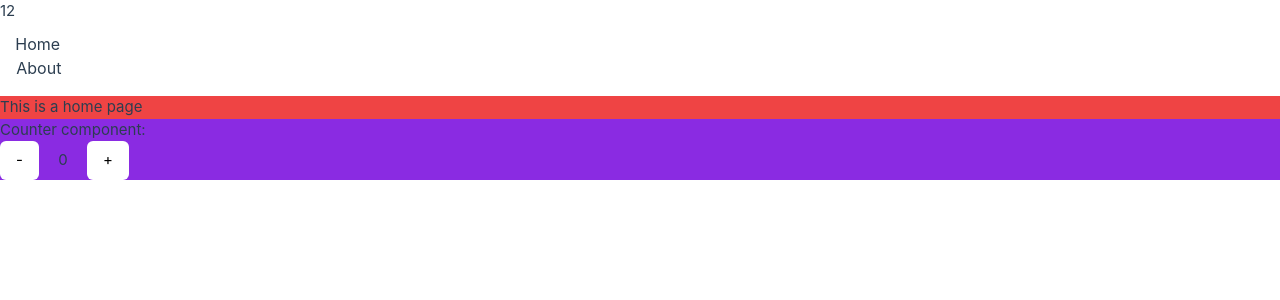
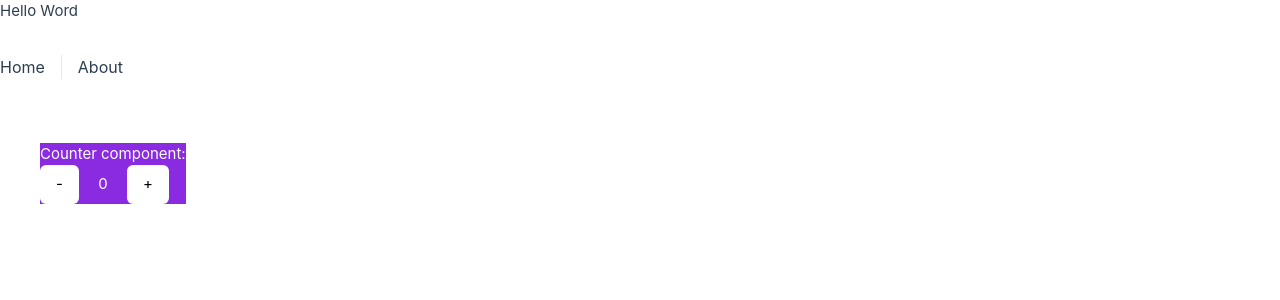
Before and after one commit to piotrkrysiak/vue-playground, a Vue app: page / in a window 1280 px wide. Shown: the top 300 px of the page. Built offline with nearby package versions, Linux system fonts and the light colour scheme.

Commit message:
Quick refactor

```diff
--- a/src/App.vue
+++ b/src/App.vue
@@ -6,7 +6,7 @@ import HelloWorld from '@/components/HelloWorld.vue'
 <template>
   <header>
     <div class="wrapper">
-      <HelloWorld v-bind:msg="5" />
+      <HelloWorld msg="Hello Word" />
 
       <nav>
         <RouterLink to="/">Home</RouterLink>
--- a/src/components/CounterItem.vue
+++ b/src/components/CounterItem.vue
@@ -18,6 +18,7 @@ const decrement = () => {
 const positive = computed(() => count.value.number > 0)
 </script>
 <template>
+  <div class="px-5 lg:px-10 max-w-max">
     <div :class="{ active: positive || count.number === 0 }">
       <h1>{{ msg }}</h1>
       <div class="flex gap-2 items-center">
@@ -36,10 +37,12 @@ const positive = computed(() => count.value.number > 0)
         </button>
       </div>
     </div>
+  </div>
 </template>
 
 <style scoped>
 .active {
   background-color: blueviolet;
+  @apply text-white;
 }
 </style>
--- a/src/components/HelloWorld.vue
+++ b/src/components/HelloWorld.vue
@@ -1,11 +1,11 @@
 <script setup lang="ts">
 defineProps<{
-  msg: number
+  msg: string
 }>()
 </script>
 
 <template>
   <div class="greetings">
-    <h1>{{ msg + 7 }}</h1>
+    <h1>{{ msg }}</h1>
   </div>
 </template>
--- a/src/components/PokemonCard.vue
+++ b/src/components/PokemonCard.vue
@@ -1,15 +1,9 @@
 <script setup lang="ts">
-import { computed } from 'vue'
-
-const props = defineProps<{
+defineProps<{
   id: number
   name: string
   url: string
 }>()
-
-const imageUrl = computed(() => {
-  return `https://jherr-pokemon.s3.us-west-1.amazonaws.com/${props.url}`
-})
 </script>
 
 <template>
@@ -18,7 +12,11 @@ const imageUrl = computed(() => {
       class="aspect-square p-6 md:p-8 lg:p-10 rounded-2xl bg-white shadow-2xl hover:shadow-sm hover:scale-[1.015] transform transition-all duration-300 ease-in-out hover:bg-white"
     >
       <h3 class="text-black text-center font-bold text-xl lg:text-3xl pb-6">{{ name }}</h3>
-      <img class="aspect-square w-full object-contain" :src="imageUrl" alt="pokemon" />
+      <img
+        class="aspect-square w-full object-contain"
+        :src="`https://jherr-pokemon.s3.us-west-1.amazonaws.com/${url}`"
+        alt="pokemon"
+      />
     </div>
   </RouterLink>
 </template>
--- a/src/views/AboutView.vue
+++ /dev/null
@@ -1,58 +0,0 @@
-<script setup lang="ts">
-import { onMounted, ref, computed } from 'vue'
-import PokemonCard from '@/components/PokemonCard.vue'
-
-interface Pokemon {
-  id: number
-  name: string
-  image: string
-}
-
-const pokemonList = ref<Pokemon[]>([])
-const error = ref<string | null>(null)
-
-const getPokemon = async () => {
-  try {
-    const res = await fetch('https://jherr-pokemon.s3.us-west-1.amazonaws.com/index.json')
-    pokemonList.value = await res.json()
-  } catch (err) {
-    let errorMessage = 'Failed to do something exceptional'
-    if (err instanceof Error) {
-      errorMessage = err.message
-    }
-    error.value = errorMessage
-  }
-}
-
-const pokemonList21 = computed(() => {
-  return pokemonList.value.slice(0, 21)
-})
-
-onMounted(() => {
-  getPokemon()
-})
-</script>
-
-<template>
-  <div class="about">
-    <h1 class="px-5 lg:px-10 text-white text-2xl lg:text-5xl">Pokemon Grid Page</h1>
-    <div
-      v-if="pokemonList21.length > 0 && !error"
-      class="grid grid-cols-1 sm:grid-cols-2 lg:grid-cols-3 px-5 md:px-10 2xl:px-0 gap-4 max-w-7xl mx-auto py-6 lg:py-8"
-    >
-      <PokemonCard
-        v-for="pokemon in pokemonList21"
-        :key="pokemon.id"
-        :id="pokemon.id"
-        :name="pokemon.name"
-        :url="pokemon.image"
-      />
-    </div>
-    <div v-else-if="error">
-      <h1>{{ error }}</h1>
-    </div>
-    <div v-else>
-      <h1>Loading...</h1>
-    </div>
-  </div>
-</template>
--- a/src/views/HomeView.vue
+++ b/src/views/HomeView.vue
@@ -4,7 +4,7 @@ import CounterItemVue from '@/components/CounterItem.vue'
 
 <template>
   <div class="home">
-    <h1 class="bg-red-500">This is a home page</h1>
+    <h1 class="px-5 lg:px-10 text-white text-2xl lg:text-5xl">This is a home page</h1>
     <CounterItemVue msg="Counter component: "></CounterItemVue>
   </div>
 </template>
--- /dev/null
+++ b/src/views/PokemonDetailsView.vue
@@ -0,0 +1,11 @@
+<script setup lang="ts">
+import { useRoute } from 'vue-router'
+
+const route = useRoute()
+
+console.log(route.params.id)
+</script>
+
+<template>
+  <div class="home">{{ route.params.id }}</div>
+</template>
--- a/src/views/PokemonView.vue
+++ b/src/views/PokemonView.vue
@@ -1,11 +1,58 @@
 <script setup lang="ts">
-import { useRoute } from 'vue-router'
+import { onMounted, ref, computed } from 'vue'
+import PokemonCard from '@/components/PokemonCard.vue'
 
-const route = useRoute()
+interface Pokemon {
+  id: number
+  name: string
+  image: string
+}
 
-console.log(route.params.id)
+const pokemonList = ref<Pokemon[]>([])
+const error = ref<string | null>(null)
+
+const getPokemon = async () => {
+  try {
+    const res = await fetch('https://jherr-pokemon.s3.us-west-1.amazonaws.com/index.json')
+    pokemonList.value = await res.json()
+  } catch (err) {
+    let errorMessage = 'Failed to do something exceptional'
+    if (err instanceof Error) {
+      errorMessage = err.message
+    }
+    error.value = errorMessage
+  }
+}
+
+const pokemonList21 = computed(() => {
+  return pokemonList.value.slice(0, 21)
+})
+
+onMounted(() => {
+  getPokemon()
+})
 </script>
 
 <template>
-  <div class="home">{{ route.params.id }}</div>
+  <div class="about">
+    <h1 class="px-5 lg:px-10 text-white text-2xl lg:text-5xl">Pokemon Grid Page</h1>
+    <div
+      v-if="pokemonList21.length > 0 && !error"
+      class="grid grid-cols-1 sm:grid-cols-2 lg:grid-cols-3 px-5 md:px-10 2xl:px-0 gap-4 max-w-7xl mx-auto py-6 lg:py-8"
+    >
+      <PokemonCard
+        v-for="pokemon in pokemonList21"
+        :key="pokemon.id"
+        :id="pokemon.id"
+        :name="pokemon.name"
+        :url="pokemon.image"
+      />
+    </div>
+    <div v-else-if="error">
+      <h1>{{ error }}</h1>
+    </div>
+    <div v-else>
+      <h1>Loading...</h1>
+    </div>
+  </div>
 </template>
```
Also changed, not shown: src/router/index.ts (+5 -3 lines). Lines whose indentation alone changed are shown as unchanged.
